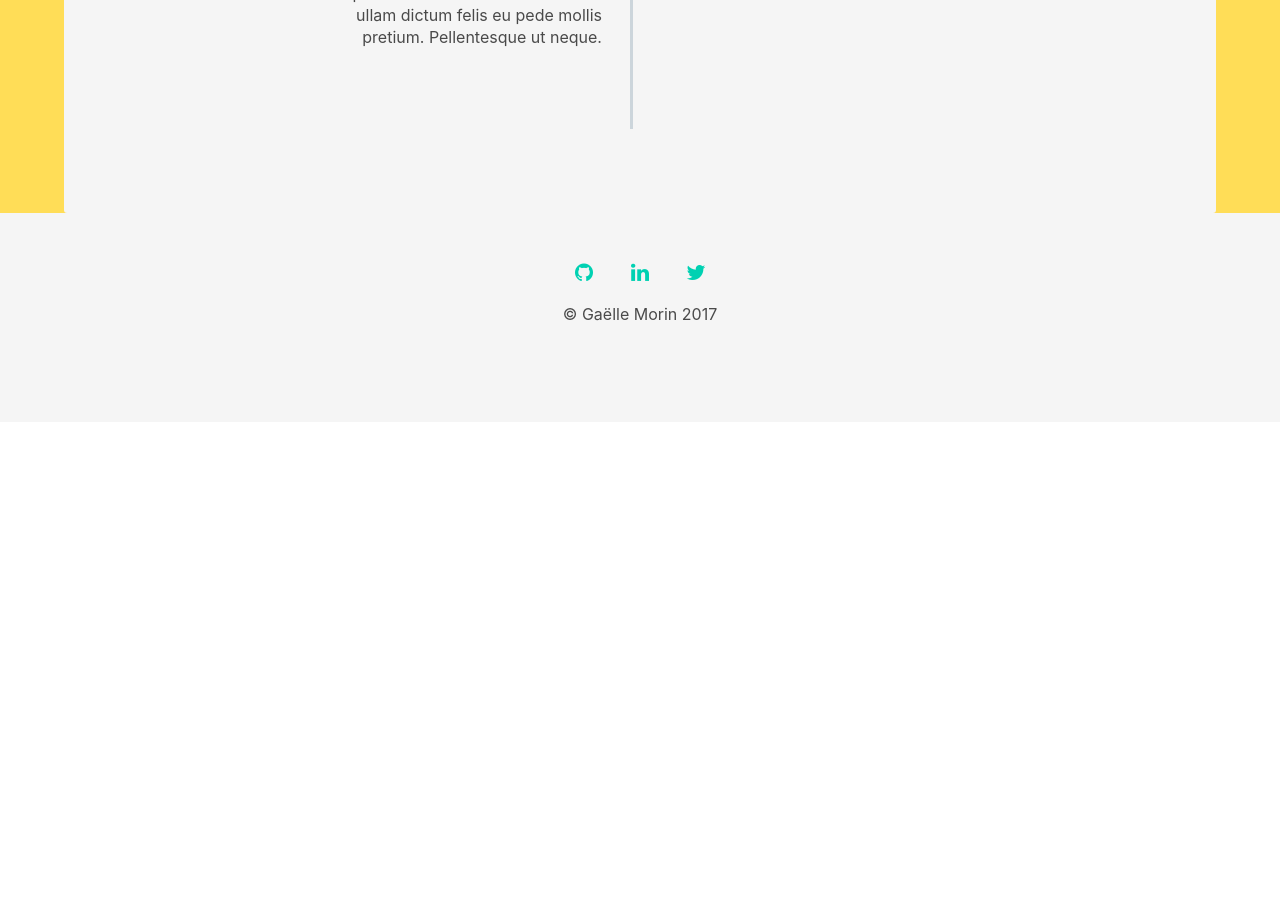
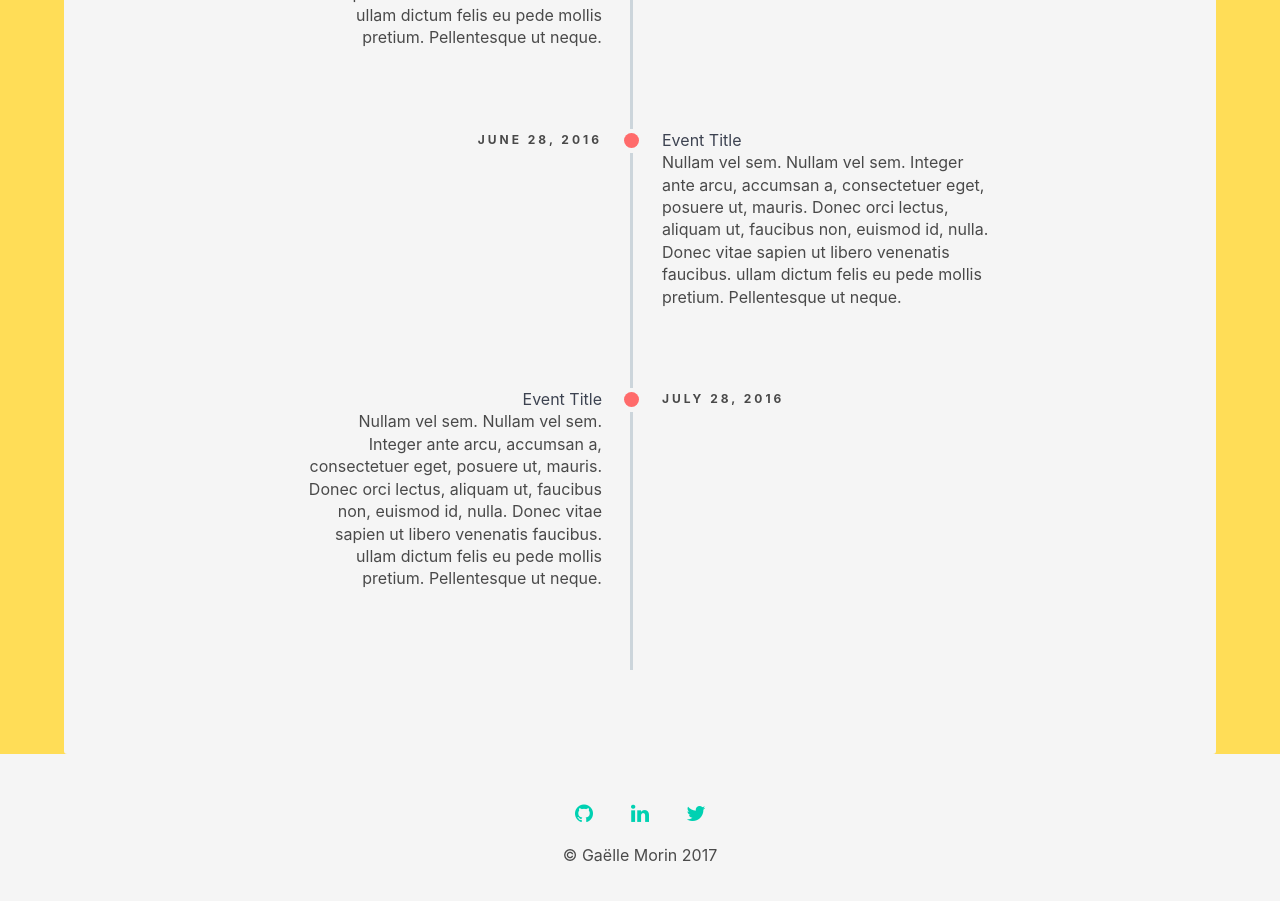
Before and after one commit to gm418/React-cv, a React (Create React App) app: page / in a window 1280 px wide. Shown: the part 2920-3821 px from the top of the page. Before the commit the page ends 3342 px from the top, so only its background shows below. Built offline with nearby package versions, Linux system fonts and the light colour scheme.

Commit message:
timeline ok

```diff
--- a/src/components/Experience/Experience.js
+++ b/src/components/Experience/Experience.js
@@ -70,6 +70,30 @@ class Experience extends Component {
                           </div>
                         </li>
 
+                        <li className= "timeline-item">
+                          <div className="timeline-info">
+                            <span>June 28, 2016</span>
+                          </div>
+                          <div className="timeline-marker"></div>
+                          <div className="timeline-content">
+                            <h3 className="timeline-title">Event Title</h3>
+                            <p>Nullam vel sem. Nullam vel sem. Integer ante arcu, accumsan a, consectetuer eget, posuere ut, mauris. Donec orci lectus, aliquam ut, faucibus non, euismod id, nulla. Donec vitae sapien ut libero venenatis faucibus. ullam dictum felis
+                              eu pede mollis pretium. Pellentesque ut neque.</p>
+                          </div>
+                        </li>
+
+                        <li className= "timeline-item">
+                          <div className="timeline-info">
+                            <span>July 28, 2016</span>
+                          </div>
+                          <div className="timeline-marker"></div>
+                          <div className="timeline-content">
+                            <h3 className="timeline-title">Event Title</h3>
+                            <p>Nullam vel sem. Nullam vel sem. Integer ante arcu, accumsan a, consectetuer eget, posuere ut, mauris. Donec orci lectus, aliquam ut, faucibus non, euismod id, nulla. Donec vitae sapien ut libero venenatis faucibus. ullam dictum felis
+                              eu pede mollis pretium. Pellentesque ut neque.</p>
+                          </div>
+                        </li>
+
                       </ul>
                     </div>
                   </div>
```
Also changed, not shown: src/components/Experience/Experience.sass (line endings or trailing spaces).
